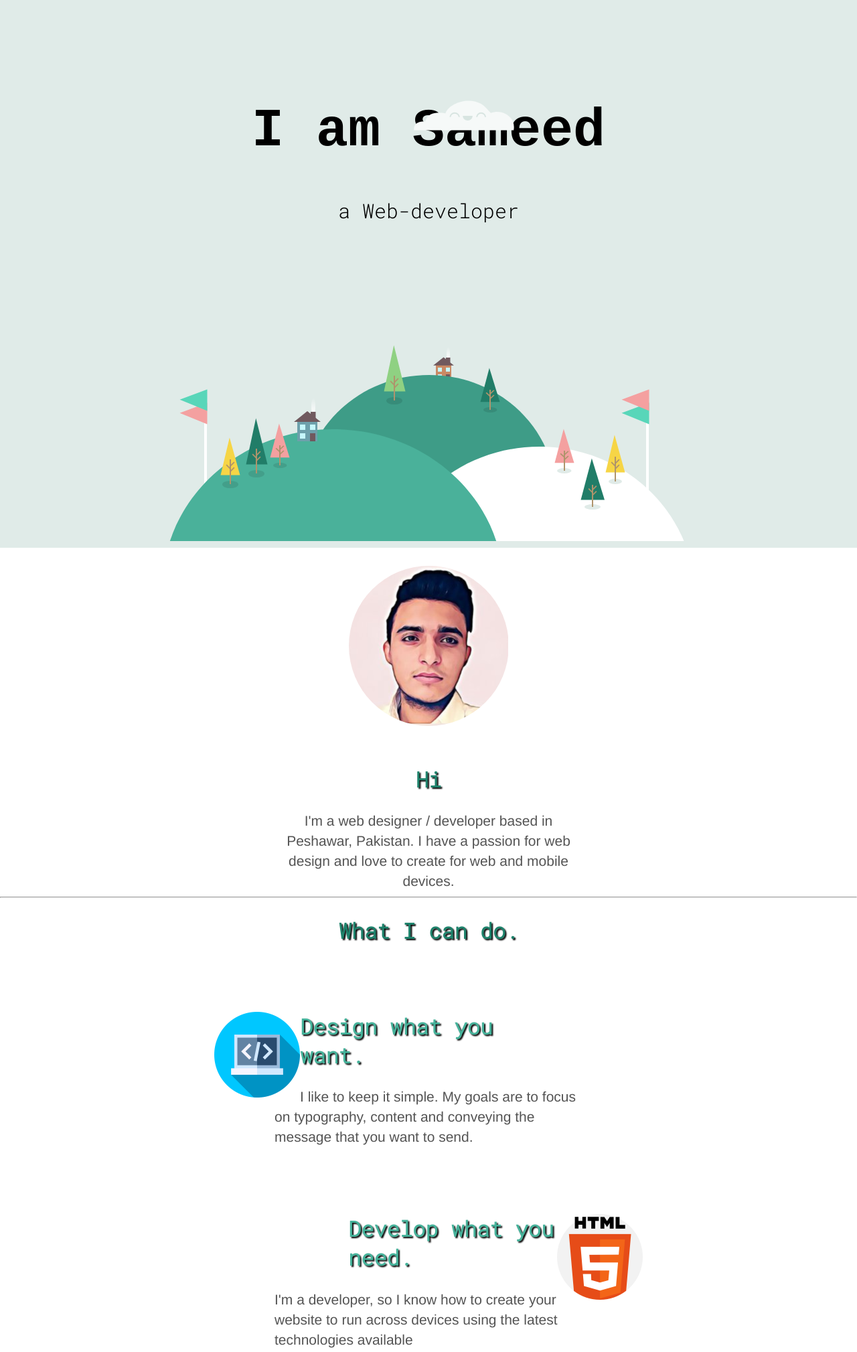
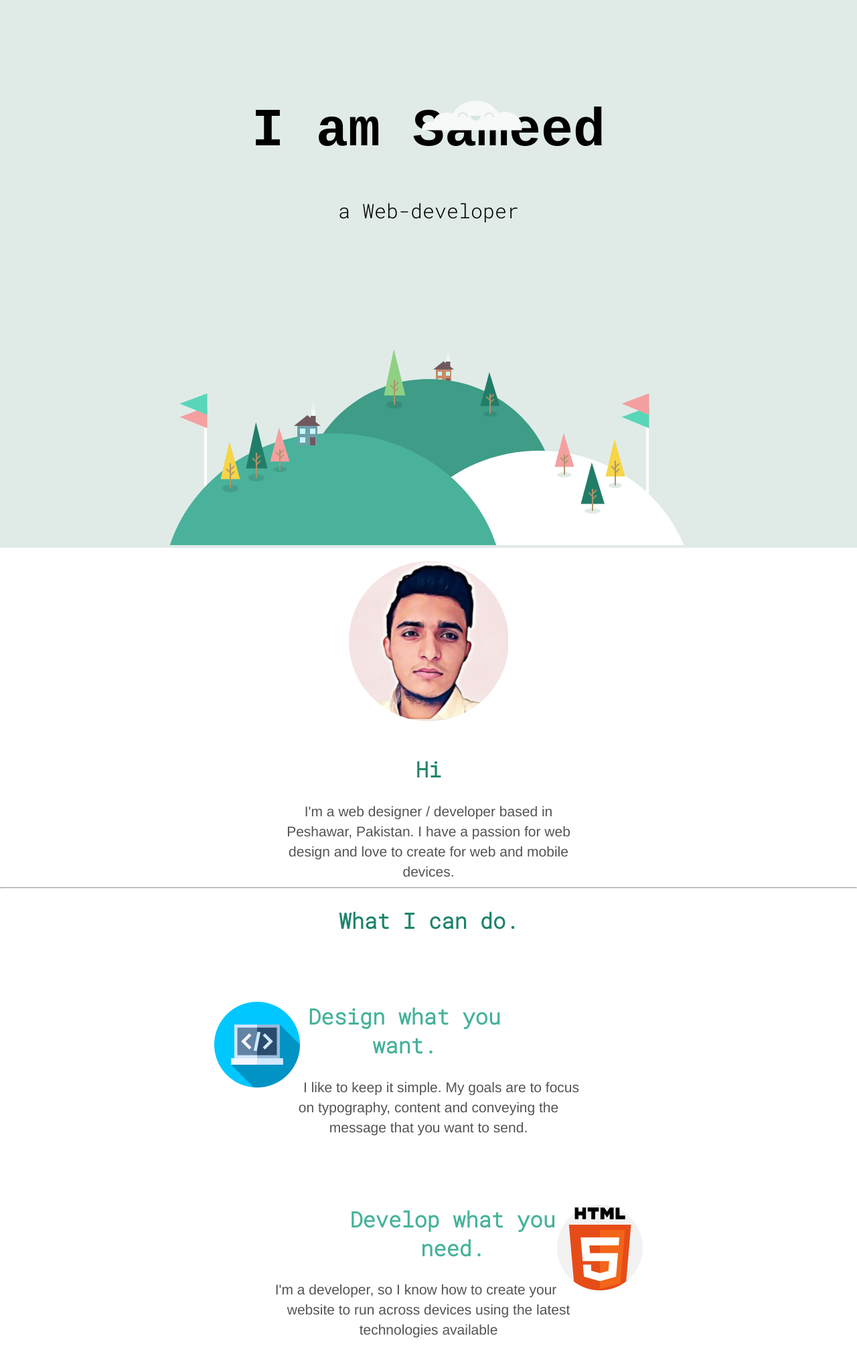
Before and after one commit to Sameedahmad/Html-Css-Website, a plain HTML site: page index.html in a window 1280 px wide. Shown: the top 2019 px of the page at 67% size. Drawn offline with Linux system fonts and the light colour scheme.

Commit message:
Revert "updated css  "

```diff
--- a/css/styles.css
+++ b/css/styles.css
@@ -3,6 +3,8 @@ body{
     margin: 0px;
     text-align: center;
     font-family: 'Roboto Mono', monospace;
+
+
 }
 
 h1{
@@ -19,7 +21,6 @@ h2{
     margin-block-end: 0.83em;
     margin-inline-start: 0px;
     margin-inline-end: 0px;
-    text-shadow: 2px 2px 2px black;
 }
 
 h3{
@@ -30,8 +31,13 @@ h3{
     margin-block-end: 0.83em;
     margin-inline-start: 0px;
     margin-inline-end: 0px;
-    text-shadow: 2px 2px 2px black;
 }
+
+p{
+
+}
+
+
 
 
 /************************************************CSS Classes*****************************************************************/
@@ -46,12 +52,14 @@ h3{
 
 .cloud{
     position: absolute;
-    right: 32em;
+    right: 500px;
+
+
 }
 
 .land{
     position: relative;
-    top: 9rem;
+    top: 150px;
 }
 
 .skill-row{
@@ -59,8 +67,9 @@ h3{
     margin: 0px;
     padding: 0px;
     width: 50%;
-    margin: 100px auto 100px auto;
-    text-align: left
+  margin: 100px auto 100px auto;
+  text-align: left
+  line-height:2;
 }
 
 .middle-container{
@@ -68,15 +77,16 @@ h3{
 }
 
 .profilephoto{
-    margin: 1.7rem;
+    margin: 20px;
 }
 
 .bottom-container{
-    background-color:#7c7c7c;
+    background-color:#FFFFFF;
 }
 
 
 .firstp{
+
     line-height: 1.42857143;
     color: #545454;
     background-color: #fff;
@@ -87,26 +97,46 @@ h3{
     max-width: 460px;
     font-size: 21px;
 }
+
 .code{
     float: left;
     width: 20%;
 
 }
+
 .html5{
     float: right;
     width: 20%;
 }
+
 .design{
+
     margin-right: 200px;
 }
+
 .develop{
     margin-left: 200px;
 }
+
 .bottom-container{
     background-color: ;
 }
+
 .sub{
     font-size: 30px;
 }
 
+
+
+
+
+
+
+
+
+
+
+
+
+
 /************************************************CSS ID's*****************************************************************/
```
